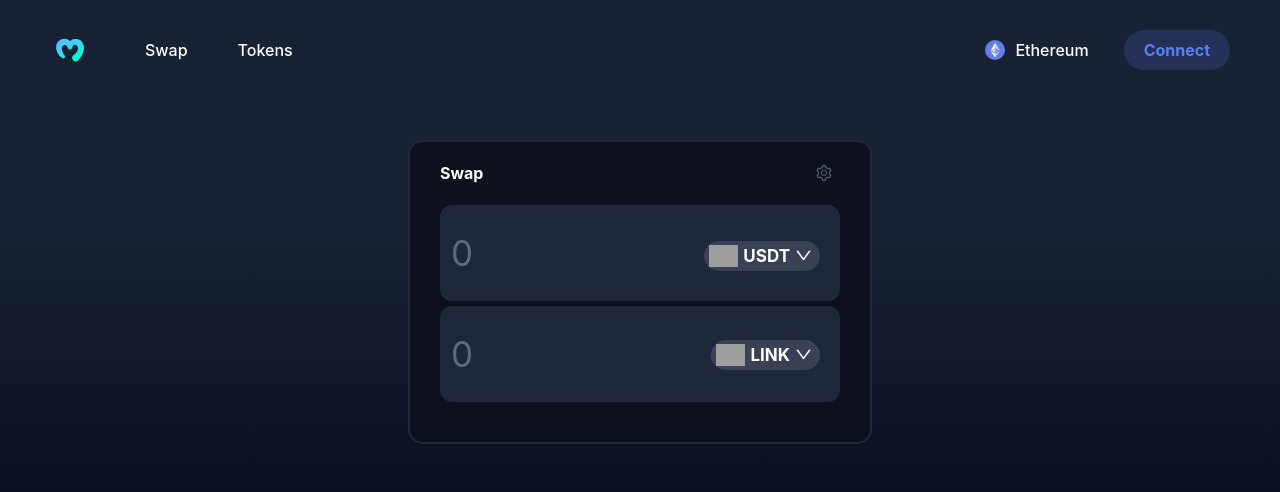
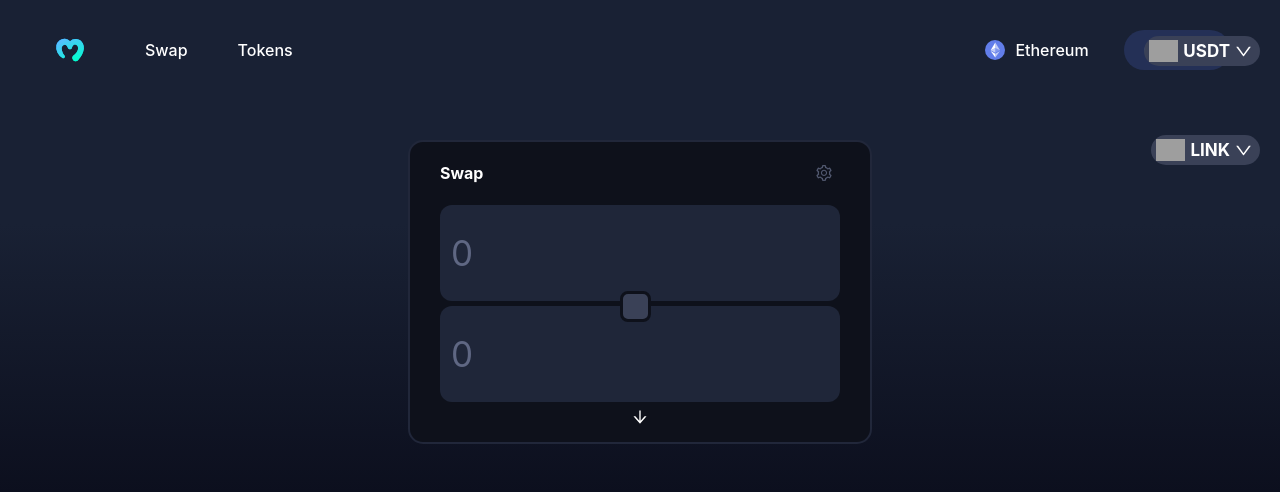
Before and after one commit to felipestiernhoff/dex-moralis, a React (Create React App) app in the folder dex/: page / in a window 1280 px wide. Shown: the top 492 px of the page. Built offline with nearby package versions, Linux system fonts and the light colour scheme; grey boxes are pictures that could not be loaded.

Commit message:
Adding Modal

```diff
--- a/dex/src/components/Swap.js
+++ b/dex/src/components/Swap.js
@@ -15,6 +15,8 @@ function Swap() {
   const [tokenTwoAmount, setTokenTwoAmount] = useState(null)
   const [tokenOne, setTokenOne] = useState(tokenList[2]);
   const [tokenTwo, setTokenTwo] = useState(tokenList[1]);
+  const [isOpen, setIsOpen] = useState(false);
+  const [changeToken, setChangeToken] = useState(1);
 
   function handleSlippageChange(e){
     setSlippage(e.target.value);
@@ -22,6 +24,18 @@ function Swap() {
 
   function changeAmount(e){
     setTokenOneAmount(e.target.value)
+  }
+
+  function switchTokens(){
+    const one = tokenOne;
+    const two = tokenTwo;
+    setTokenOne(two);
+    setTokenTwo(one);
+  }
+
+  function openModal(asset){
+    setChangeToken(asset)
+    setIsOpen(true);
   }
 
   const settings = (
@@ -39,6 +53,16 @@ function Swap() {
   )
 
   return (
+    <>
+    <Modal
+      open={isOpen}
+      footer={null}
+      onCancel={()=> setIsOpen(false)}
+      title="Select a token"
+    >
+
+
+    </Modal>
     <div className='tradeBox'>
       <div className='tradeBoxHeader'>
         <h4>Swap</h4>
@@ -46,26 +70,31 @@ function Swap() {
         content={settings}
         title="Settings"
         trigger="click"
-        placement='bottomRight'>
+        placement='bottomRight'
+        >
         <SettingOutlined className='cog' />
         </Popover>
       </div>
       <div className='inputs'>
         <Input placeholder='0' value={tokenOneAmount} onChange={changeAmount} />
         <Input placeholder='0' value={tokenTwoAmount} disabled={true} />
-        <div className='assetOne'>
+        <div className='switchButton' onClick={switchTokens} />
+          <ArrowDownOutlined className='switchArrow' />
+        </div>
+        <div className='assetOne' onClick={()=> openModal(1)}>
           <img src={tokenOne.img} alt='assetOneLogo' className='assetLogo' />
           {tokenOne.ticker}
           <DownOutlined />
         </div>
-        <div className='assetTwo'>
+        <div className='assetTwo' onClick={()=> openModal(2)}>
          <img src={tokenTwo.img} alt='assetOneLogo' className='assetLogo' />
           {tokenTwo.ticker}
           <DownOutlined />
         </div>
       </div>
-    </div>
+    </>
   )
+
 }
 
 export default Swap
```
